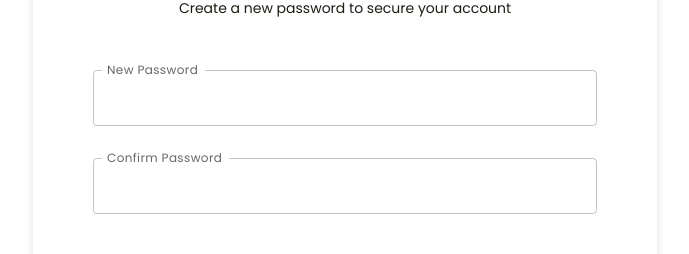
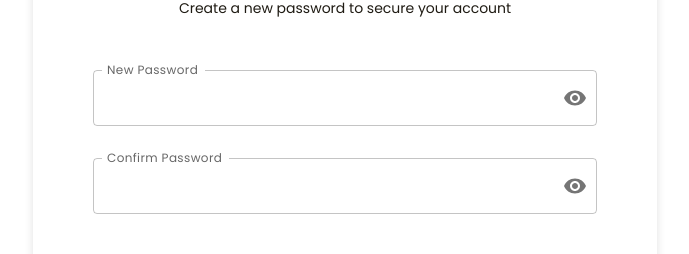
Before and after one commit to tekdi/shiksha-reset-password, a React (Vite) app: page /reset-password in a window 1280 px wide. Shown: the part 364-618 px from the top of the page, without its empty margins (295-984 px from the left). Built offline with nearby package versions, Linux system fonts and the light colour scheme.

Commit message:
task #2787:- eye function to see password added

```diff
--- a/src/components/PasswordCreate.tsx
+++ b/src/components/PasswordCreate.tsx
@@ -1,9 +1,11 @@
 import React, { useState } from "react";
-import { Box, Button, TextField, Typography } from "@mui/material";
+import { Box, Button, IconButton, InputAdornment, TextField, Typography } from "@mui/material";
 import { useTheme } from "@mui/material/styles";
 import CheckIcon from "@mui/icons-material/Check";
 import showToastMessage from "../components/showToastMessage";
 import { PasswordCreateProps } from "../utils/Interfaces";
+import Visibility from '@mui/icons-material/Visibility';
+import VisibilityOff from '@mui/icons-material/VisibilityOff';
 // import { useNavigate } from "react-router-dom";
 
 const PasswordCreate: React.FC<PasswordCreateProps> = ({
@@ -22,6 +24,11 @@ const PasswordCreate: React.FC<PasswordCreateProps> = ({
   const [showValidationMessages, setShowValidationMessages] = useState(false);
   const [loading, setLoading] = useState(false);
   const isEditPassword = window.location.pathname === "/edit-password";
+  const [visibility, setVisibility] = useState({
+    oldPassword: false,
+    password: false,
+    confirmPassword: false,
+  });
 
   const handlePasswordChange = (e: React.ChangeEvent<HTMLInputElement>) => {
     const value = e.target.value;
@@ -98,6 +105,9 @@ const PasswordCreate: React.FC<PasswordCreateProps> = ({
       handleResetPassword(password);
     }
   };
+  const handleToggleVisibility = (field: keyof typeof visibility) => {
+    setVisibility((prev) => ({ ...prev, [field]: !prev[field] }));
+  };
 
   return (
     <form autoComplete="off" onSubmit={handleFormSubmit}>
@@ -108,8 +118,20 @@ const PasswordCreate: React.FC<PasswordCreateProps> = ({
             name="old-password-field"
             autoComplete="new-password"
             InputLabelProps={{ shrink: true }}
-            type="password"
+            type={visibility.oldPassword ? 'text' : 'password'}
             value={oldPassword}
+            InputProps={{
+              endAdornment: (
+                <InputAdornment position="end">
+                  <IconButton
+                    onClick={() => handleToggleVisibility('oldPassword')}
+                    edge="end"
+                  >
+                    {visibility.oldPassword ? <VisibilityOff /> : <Visibility />}
+                  </IconButton>
+                </InputAdornment>
+              ),
+            }}
             onChange={(e) => {
               setOldPassword(e.target.value);
               if (oldPasswordError) {
@@ -140,7 +162,19 @@ const PasswordCreate: React.FC<PasswordCreateProps> = ({
           name="new-password-field"
           autoComplete="new-password"
           InputLabelProps={{ shrink: true }}
-          type="password"
+          InputProps={{
+            endAdornment: (
+              <InputAdornment position="end">
+                <IconButton
+                  onClick={() => handleToggleVisibility('password')}
+                  edge="end"
+                >
+                  {visibility.password ? <VisibilityOff /> : <Visibility />}
+                </IconButton>
+              </InputAdornment>
+            ),
+          }}
+          type={visibility.password ? 'text' : 'password'}
           value={password}
           onChange={handlePasswordChange}
           error={passwordError || samePasswordError}
@@ -232,7 +266,19 @@ const PasswordCreate: React.FC<PasswordCreateProps> = ({
           name="confirm-password-field"
           autoComplete="new-password"
           InputLabelProps={{ shrink: true }}
-          type="password"
+          InputProps={{
+            endAdornment: (
+              <InputAdornment position="end">
+                <IconButton
+                  onClick={() => handleToggleVisibility('confirmPassword')}
+                  edge="end"
+                >
+                  {visibility.confirmPassword ? <VisibilityOff /> : <Visibility />}
+                </IconButton>
+              </InputAdornment>
+            ),
+          }}
+          type={visibility.confirmPassword ? 'text' : 'password'}
           value={confirmPassword}
           onChange={handleConfirmPasswordChange}
           error={confirmPasswordError}
```
